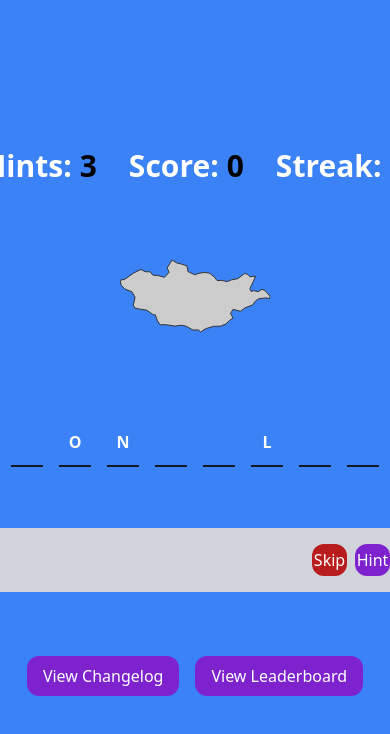
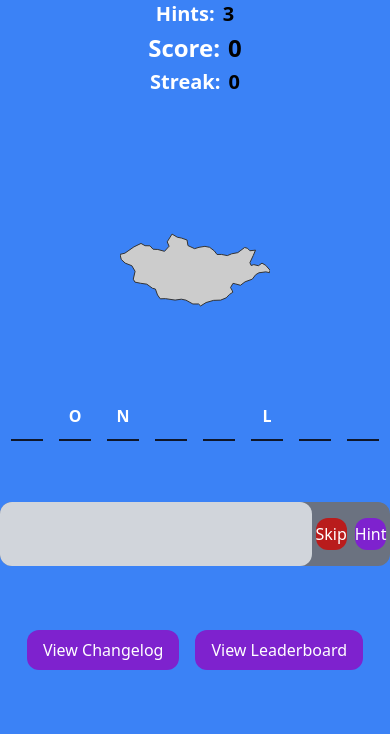
Before and after one commit to trevorfar/GeoMorph, a Next.js app: page / in a window 390 px wide. Shown: the top 734 px of the page. Built offline with nearby package versions, Linux system fonts and the light colour scheme.

Commit message:
Check changelog. Version 1.0.2

```diff
--- a/src/app/components/GameContainer.tsx
+++ b/src/app/components/GameContainer.tsx
@@ -45,16 +45,16 @@ const GameContainer = ({ isActive, isDisabled }: { isActive: boolean; isDisabled
   }, [country]);
 
   return (
-    <div className="flex flex-col gap-4 md:gap-8 ">
-      <div className="flex flex-row gap-8 w-full justify-between">
-        <div className={clsx('text-3xl flex flex-row gap-2 font-bold bg-clip-text text-transparent', isActive && 'bg-gradient-to-r from-red-500 via-yellow-500 to-purple-500', isDisabled && 'text-white')}>
+    <div className="flex flex-col gap-4 md:gap-8 relative">
+      <div className="flex flex-col md:flex-row gap-1 md:gap-8 w-full items-center justify-center fixed top-0 left-0 right-0 z-10">
+        <div className={clsx('text-xl md:text-3xl flex flex-row gap-2 font-bold bg-clip-text text-transparent', isActive && 'bg-gradient-to-r from-red-500 via-yellow-500 to-purple-500', isDisabled && 'text-white')}>
           Hints: <p className="text-black">{hints}</p>
         </div>
 
-        <div className={clsx('text-3xl flex flex-row gap-2 font-bold bg-clip-text text-transparent', isActive && 'bg-gradient-to-r from-red-500 via-yellow-500 to-purple-500', isDisabled && 'text-white')}>
+        <div className={clsx('text-2xl md:text-3xl flex flex-row gap-2 font-bold bg-clip-text text-transparent', isActive && 'bg-gradient-to-r from-red-500 via-yellow-500 to-purple-500', isDisabled && 'text-white')}>
         Score: <p className="text-black">{score}</p>
         </div>
-        <div className={clsx('text-3xl flex flex-row gap-2 font-bold bg-clip-text text-transparent', isActive && 'bg-gradient-to-r from-red-500 via-yellow-500 to-purple-500', isDisabled && 'text-white')}>
+        <div className={clsx('text-xl md:text-3xl flex flex-row gap-2 font-bold bg-clip-text text-transparent', isActive && 'bg-gradient-to-r from-red-500 via-yellow-500 to-purple-500', isDisabled && 'text-white')}>
         Streak: <p className="text-black">{currStreak}</p>
         </div>
     </div>
--- a/src/app/components/GuessContainer.tsx
+++ b/src/app/components/GuessContainer.tsx
@@ -9,8 +9,9 @@ const GuessContainer = () => {
 
   return (
 
-    <div className="w-full h-16 bg-gray-400 grid grid-cols-5">
-        <div className="justify-center items-center gap-4 bg-gray-300 col-span-4 grid grid-cols-4 md:grid-cols-3 overflow-x-auto">
+    <div className="w-full h-16 bg-gray-500 grid grid-cols-5 rounded-xl">
+        <div className="justify-center items-center bg-gray-300 col-span-4
+         grid grid-cols-2 md:grid-cols-6 overflow-x-auto rounded-xl">
             {guesses.map((guess, index)=>(
               <div key={index}
                className="">
@@ -19,16 +20,18 @@ const GuessContainer = () => {
             ))}
         </div>
 
-        <div className="bg-gray-300 items-center flex justify-center flex-row gap-2">
+        <div className=" m-2 items-center flex justify-center flex-row gap-2 rounded-xl">
 
-        <button id="skipButton" className="bg-red-700 w-16 h-8 rounded-xl text-white select-none" onClick={(e) => {
+        <button id="skipButton" className="bg-red-700 w-16 h-8 rounded-xl text-white select-none
+        hover:bg-red-700/80 hover:text-opacity-55" onClick={(e) => {
         dispatch(skipGame());
         setTimeout(() => {
           (e.target as HTMLButtonElement).blur();
         }, 100);
         }}>Skip</button>
 
-        <button className="bg-purple-700 w-16 h-8 rounded-xl text-white select-none" onClick={(e) => {
+        <button className="bg-purple-700 w-16 h-8 rounded-xl text-white select-none
+         hover:bg-purple-700/80 hover:text-opacity-55" onClick={(e) => {
         dispatch(getHint());
         setTimeout(() => {
           (e.target as HTMLButtonElement).blur();
--- a/src/app/page.tsx
+++ b/src/app/page.tsx
@@ -7,6 +7,7 @@ import GameContainer from "./components/GameContainer"
 import Keyboard from "./components/Keyboard"
 import GuessContainer from "./components/GuessContainer"
 import Leaderboard from "./components/Leaderboard"
+import { getChangeLog, openChangelog } from "@/utils/changeLog"
 
 
 const Page = () => {
@@ -18,27 +19,7 @@ const Page = () => {
     dispatch(nextGame())
   }, [dispatch])
 
-  const openChangelog = () => {
-    const changelogContent = `
-    Changelog:
 
-    Version 1.0.1:
-    - Fixed bug where guesses were not being tracked correctly
-    - Added a current streak, once you get 5 your score goes up by 2 and you're awarded an additonal hint. At 10, it goes up by 3 and you get 2 more hints.
-    - Added new hints feature
-
-    Version 1.0.0:
-    - Initial release
-    `;
-
-    const blob = new Blob([changelogContent], { type: "text/plain" });
-    const url = URL.createObjectURL(blob);
-    const link = document.createElement("a");
-    link.href = url;
-    link.target = "_blank"; // Opens in a new tab
-    link.click(); // Trigger the download/opening of the file
-    URL.revokeObjectURL(url); // Clean up the object URL after use
-  };
 
 
 
@@ -56,14 +37,14 @@ const Page = () => {
       </div>
       <div className="flex flex-row gap-4">
       <button
-          onClick={openChangelog}
-          className="bg-purple-700 text-white py-2 px-4 rounded-xl hover:"
+          onClick={() => openChangelog()}
+          className="bg-purple-700 text-white py-2 px-4 rounded-xl hover:bg-purple-700/80 hover:text-opacity-55"
         >
           View Changelog
       </button>
       <button
         onClick={() => setShowLeaderboard(true)}
-        className="bg-purple-700 text-white py-2 px-4 rounded-xl"
+        className="bg-purple-700 text-white py-2 px-4 rounded-xl hover:bg-purple-700/80 hover:text-opacity-55"
       >
         View Leaderboard
       </button>
--- /dev/null
+++ b/src/utils/changeLog.ts
@@ -0,0 +1,30 @@
+function getChangeLog(){
+    return `
+    Changelog:
+
+    Version 1.0.2:
+    - Added a leaderboard
+    - Connected a mongo db
+    - Adjusted various colors
+
+    Version 1.0.1:
+    - Fixed bug where guesses were not being tracked correctly
+    - Added a current streak, once you get 5 your score goes up by 2 and you're awarded an additonal hint. At 10, it goes up by 3 and you get 2 more hints.
+    - Added new hints feature
+
+    Version 1.0.0:
+    - Initial release
+    `
+}
+
+export const openChangelog = () => {
+    const changelogContent = getChangeLog();
+
+    const blob = new Blob([changelogContent], { type: "text/plain" });
+    const url = URL.createObjectURL(blob);
+    const link = document.createElement("a");
+    link.href = url;
+    link.target = "_blank";
+    link.click();
+    URL.revokeObjectURL(url);
+  };
```
